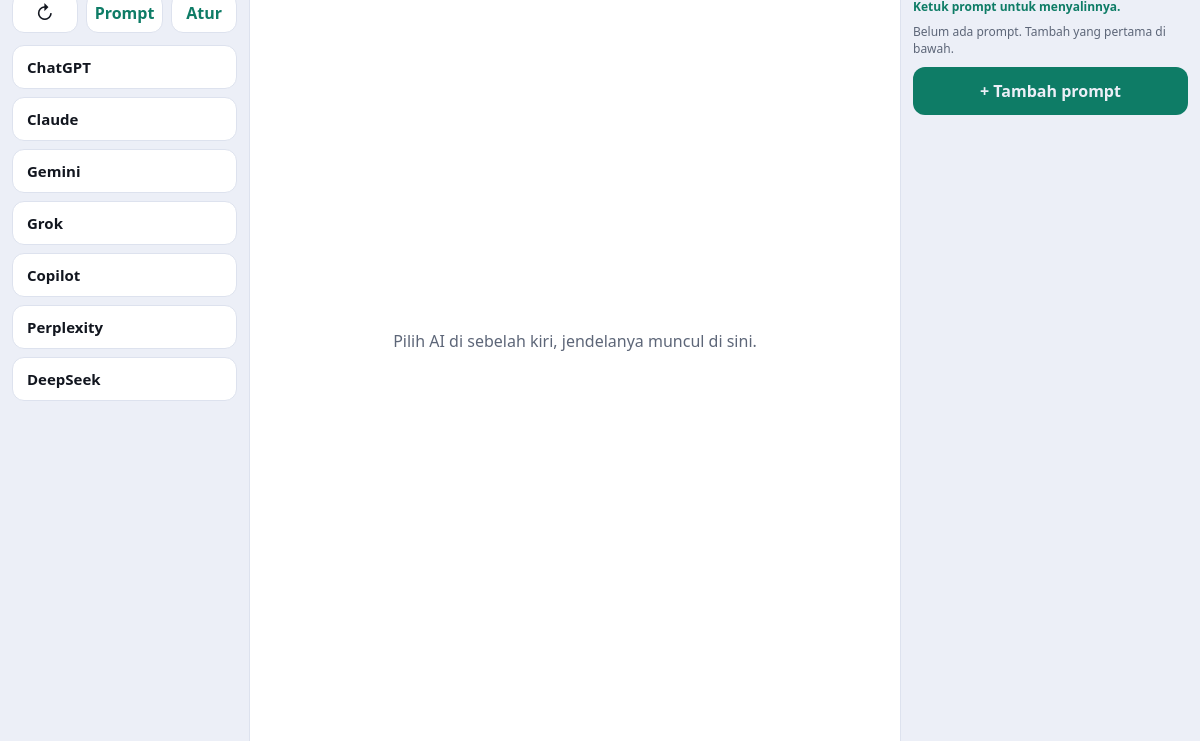
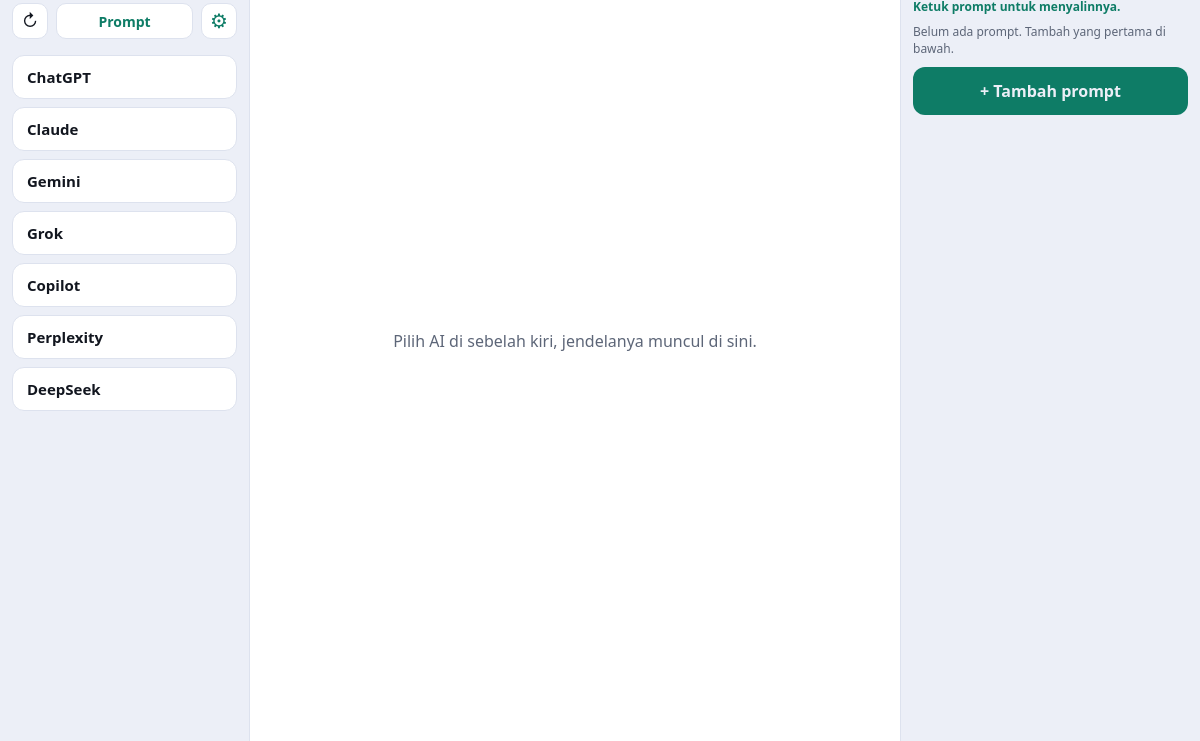
Before and after one commit to digitalendri/Menu-ai-pc, an Electron app: page index.html in a window 1200 px wide. Shown: the part 59-800 px from the top of the page. Drawn offline with Linux system fonts and the light colour scheme.

Commit message:
Update index.html

```diff
--- a/index.html
+++ b/index.html
@@ -100,9 +100,11 @@ body.bgimg .phead h2{color:#fff;text-shadow:0 1px 5px rgba(0,0,0,.65)}
 body{flex-direction:row}
 .top{width:250px;flex:none;display:flex;flex-direction:column;padding:14px 12px;border-right:1px solid var(--line);overflow:hidden}
 .head{flex-wrap:wrap;gap:8px}
-h1{flex:1 0 100%;margin:0 0 4px;font-size:24px}
-.head .tool,.head .atur{flex:1;width:auto;height:40px;border-radius:12px;padding:0 8px}
-.chips{flex:1;min-height:0;flex-direction:column;overflow-x:hidden;overflow-y:auto;padding:12px 0 0}
+h1{flex:1 0 100%;margin:0 0 14px;font-size:24px}
+.head .tool{flex:none;width:36px;height:36px;border-radius:10px;padding:0;font-size:17px}
+.head .atur{flex:1;width:auto;height:36px;border-radius:10px;padding:0 8px;font-size:14px}
+#atur{font-size:20px;color:var(--acc)}
+.chips{flex:1;min-height:0;flex-direction:column;overflow-x:hidden;overflow-y:auto;padding:16px 0 0}
 .chip{flex:none;width:100%;height:44px;text-align:left;border-radius:12px;padding:0 14px}
 #stage{flex:1;min-width:0;margin:0;border-top:0}
 h1{min-width:0;overflow:hidden;text-overflow:ellipsis}
@@ -115,9 +117,9 @@ body.bgimg h1,body.bgimg .hint{color:#fff;text-shadow:0 1px 5px rgba(0,0,0,.65)}
 <div class="top">
   <div class="head">
     <h1>Menu AI</h1>
-    <button class="tool" id="reload" aria-label="Muat ulang">&#8635;</button>
+    <button class="tool" id="reload" aria-label="Muat ulang" title="Muat ulang">&#8635;</button>
     <button class="atur" id="prm">Prompt</button>
-    <button class="atur" id="atur">Atur</button>
+    <button class="tool" id="atur" aria-label="Atur" title="Atur">&#9881;&#65038;</button>
   </div>
   <div class="chips" id="chips"></div>
 </div>
```
